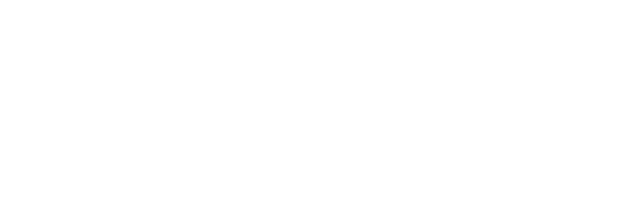
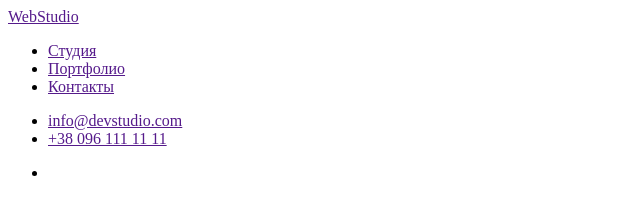
Before and after one commit to Maryna1212/goit-markup-hw-02, a plain HTML site: page portfolio.html in a window 1280 px wide. Shown: the whole page, without its empty margins (0-640 px from the left). Drawn offline with Linux system fonts and the light colour scheme.

Commit message:
add header

```diff
--- a/portfolio.html
+++ b/portfolio.html
@@ -1,5 +1,5 @@
 <!DOCTYPE html>
-<html lang="en">
+<html lang="ru">
 <head>
     <meta charset="UTF-8">
     <meta name="viewport" content="width=device-width, initial-scale=1.0">
@@ -7,5 +7,35 @@
 </head>
 <body>
 
+    <!-- Шапка сайта -->
+    <header>
+        <nav>
+            <a href="">WebStudio</a>
+            <ul>
+                <li><a href="">Студия</a></li>
+                <li><a href="">Портфолио</a></li>
+                <li><a href="">Контакты</a></li>
+            </ul>
+            <ul>
+                <li><a href="">info@devstudio.com</a></li>
+                <li><a href="">+38 096 111 11 11</a></li>
+            </ul>
+        </nav>
+    </header>
+
+<main>
+
+<!-- Секция меню страницы -->
+<section>
+    <!-- <h1></h1> -->
+    <ul>
+        <li>
+
+        </li>
+
+    </ul>
+</section>
+</main>
+
 </body>
 </html>
```
